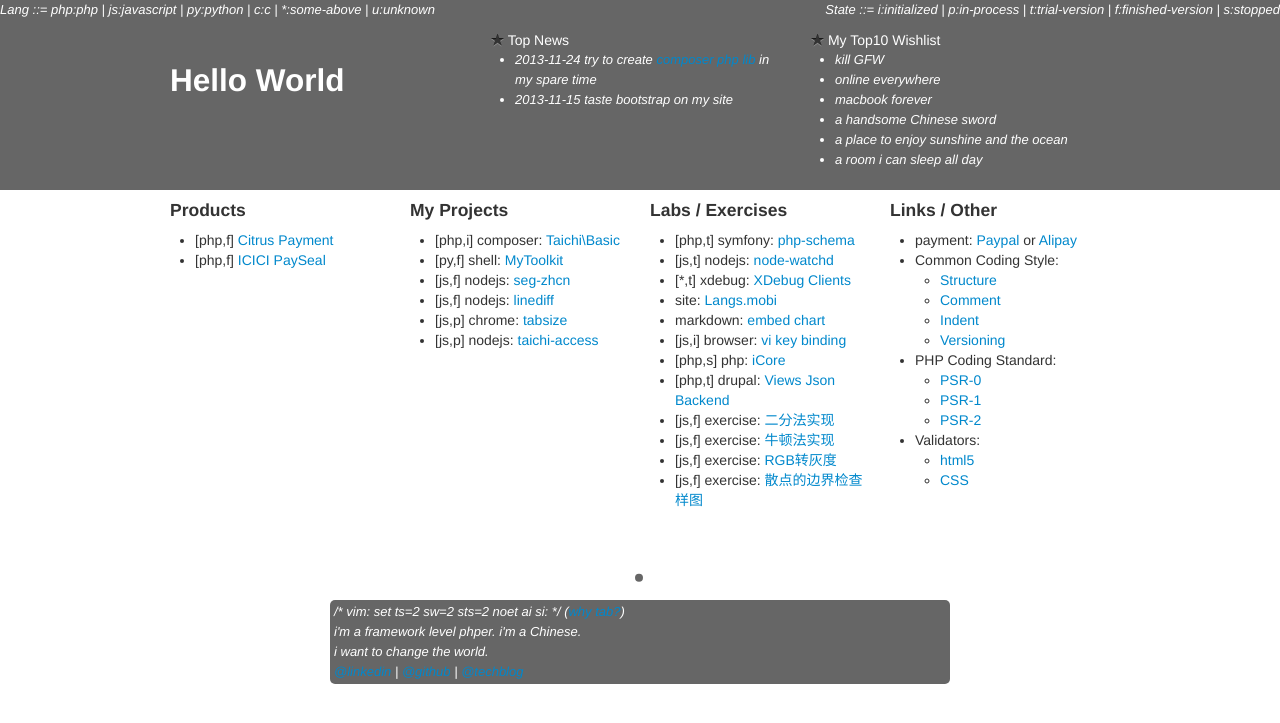
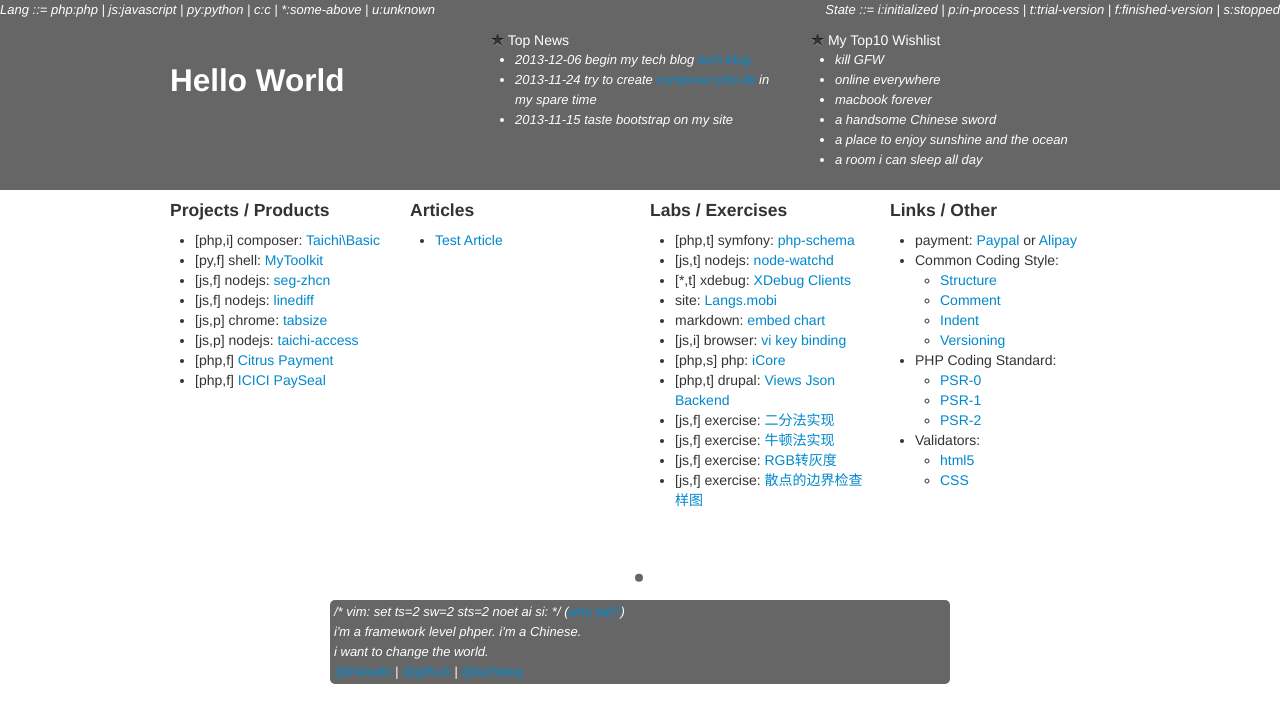
Before and after one commit to yarcowang/yarcowang.github.io, a Jekyll site: the page built from index.html, in a window 1280 px wide. Shown: the top 723 px of the page. Built offline with Jekyll 4.4.1, drawn with Linux system fonts in a browser that asks for light colours; comment, search, counter and statistics services are not loaded.

Commit message:
add tech blog

```diff
--- a/_includes/header.html
+++ b/_includes/header.html
@@ -37,6 +37,7 @@
 					<div class="span4">
 						<span class="icon-star"></span> Top News
 						<ul>
+							<li>2013-12-06 begin my tech blog <a href="http://yco.bbish.net">tech blog</a></li>
 							<li>2013-11-24 try to create <a href="https://github.com/WWGit/php-taichi-basic">composer php lib</a> in my spare time</li>
 							<li>2013-11-15 taste bootstrap on my site</li>
 						</ul>
--- a/_layouts/home.html
+++ b/_layouts/home.html
@@ -3,14 +3,7 @@
 		<div class="container">
 			<div class="row main">
 				<div class="span3">
-					<h4>Products</h4>
-					<ul>
-						<li>[php,f] <a href="http://www.opencart.com/index.php?route=extension/extension/info&amp;extension_id=7836" data-toggle="tooltip" title="" data-original-title="opencart extension: india online payment method">Citrus Payment</a></li>
-						<li>[php,f] <a href="http://www.opencart.com/index.php?route=extension/extension/info&amp;extension_id=7972" data-toggle="tooltip" title="" data-original-title="opencart extension: india online payment method">ICICI PaySeal</a></li>
-					</ul>
-				</div>
-				<div class="span3">
-					<h4>My Projects</h4>
+					<h4>Projects / Products</h4>
 					<ul>
 						<li>[php,i] composer: <a href="https://github.com/WWGit/php-taichi-basic" data-toggle="tooltip" title="" data-original-title="a collection of useful php classes">Taichi\Basic</a></li>
 						<li>[py,f] shell: <a href="https://github.com/yarcowang/mytoolkit" data-toggle="tooltip" title="" data-original-title="random password tool etc">MyToolkit</a></li>
@@ -18,6 +11,14 @@
 						<li>[js,f] nodejs: <a href="https://github.com/yarcowang/node-diff" data-toggle="tooltip" title="" data-original-title="line diff for nodejs">linediff</a></li>
 						<li>[js,p] chrome: <a href="https://github.com/yarcowang/chrome-tabsize" data-toggle="tooltip" title="" data-original-title="extensions for chrome or maybe other browsers">tabsize</a></li>
 						<li>[js,p] nodejs: <a href="https://npmjs.org/package/taichi-access" data-toggle="tooltip" title="" data-original-title="access control system for nodejs">taichi-access</a></li>
+						<li>[php,f] <a href="http://www.opencart.com/index.php?route=extension/extension/info&amp;extension_id=7836" data-toggle="tooltip" title="" data-original-title="opencart extension: india online payment method">Citrus Payment</a></li>
+						<li>[php,f] <a href="http://www.opencart.com/index.php?route=extension/extension/info&amp;extension_id=7972" data-toggle="tooltip" title="" data-original-title="opencart extension: india online payment method">ICICI PaySeal</a></li>
+					</ul>
+				</div>
+				<div class="span3">
+					<h4>Articles</h4>
+					<ul>
+						<li><a href="http://yco.bbish.net/jekyll/update/2013/12/06/welcome-to-jekyll.html">Test Article</a></li>
 					</ul>
 				</div>
 				<div class="span3">
```
